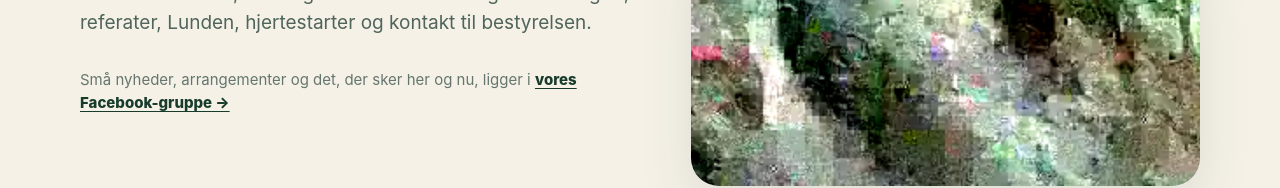
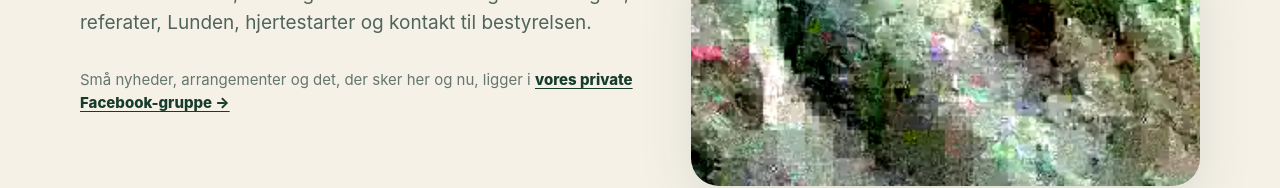
Before and after one commit to laugebex/Ravnsbjerg-info, a Next.js app: page / in a window 1280 px wide. Shown: the part 361-549 px from the top of the page. Built offline with nearby package versions, Linux system fonts and the light colour scheme.

Commit message:
Polish homepage shortcuts and Facebook wording

```diff
--- a/app/page.jsx
+++ b/app/page.jsx
@@ -7,9 +7,9 @@ const lunden1='/images/lunden-1.webp'
 const lunden2='/images/lunden-2.webp'
 
 export default function Home(){return <main>
-<section className="hero"><div className="wrap heroGrid"><div><p className="eyebrow">Grundejerforeningen · Gjellerup</p><h1>Ravnsbjerg</h1><p className="lead">Her finder du det, der er godt at kunne finde igen: vedtægter, referater, Lunden, hjertestarter og kontakt til bestyrelsen.</p><p className="heroFacebook">Små nyheder, arrangementer og det, der sker her og nu, ligger i <a href={facebook}>vores Facebook-gruppe →</a></p></div><div className="visual photoHero"><img src={lunden2} width="450" height="338" alt="Lunden ved Ravnsbjerg" fetchPriority="high"/></div></div></section>
+<section className="hero"><div className="wrap heroGrid"><div><p className="eyebrow">Grundejerforeningen · Gjellerup</p><h1>Ravnsbjerg</h1><p className="lead">Her finder du det, der er godt at kunne finde igen: vedtægter, referater, Lunden, hjertestarter og kontakt til bestyrelsen.</p><p className="heroFacebook">Små nyheder, arrangementer og det, der sker her og nu, ligger i <a href={facebook}>vores private Facebook-gruppe →</a></p></div><div className="visual photoHero"><img src={lunden2} width="450" height="338" alt="Lunden ved Ravnsbjerg" fetchPriority="high"/></div></div></section>
 
-<section className="quick"><div className="wrap quickGrid"><a href="#hjertestarter"><b>♥</b><span><strong>Hjertestarter</strong><small>Ravnsbjerg Krat 2</small></span><i>→</i></a><a href="/vedtaegter"><b>§</b><span><strong>Vedtægter</strong><small>Gældende ordlyd</small></span><i>→</i></a><a href="/generalforsamling"><b>◎</b><span><strong>Generalforsamling</strong><small>Frister og referater</small></span><i>→</i></a><a href="#kontakt"><b>✉</b><span><strong>Kontakt</strong><small>Skriv til bestyrelsen</small></span><i>→</i></a></div></section>
+<nav className="quick" aria-label="Hurtige genveje"><div className="wrap quickGrid"><a href="#hjertestarter"><b aria-hidden="true">♥</b><span><strong>Hjertestarter</strong><small>Ravnsbjerg Krat 2</small></span><i aria-hidden="true">→</i></a><a href="/vedtaegter"><b aria-hidden="true">§</b><span><strong>Vedtægter</strong><small>Gældende ordlyd</small></span><i aria-hidden="true">→</i></a><a href="/generalforsamling"><b aria-hidden="true">◎</b><span><strong>Generalforsamling</strong><small>Frister og referater</small></span><i aria-hidden="true">→</i></a><a href="#kontakt"><b aria-hidden="true">✉</b><span><strong>Kontakt</strong><small>Skriv til bestyrelsen</small></span><i aria-hidden="true">→</i></a></div></nav>
 
 <section id="nyheder" className="section"><div className="wrap"><div className="sectionHead"><div><p className="eyebrow">Nyt</p><h2>Fra Ravnsbjerg</h2></div><p>De større nyheder, der er værd at kunne finde igen.</p></div><div className="newsGrid">{news.map((n,i)=><article className={i===0?'card featured':'card'} key={n.title}><span className="meta">{n.category}{n.date&&<> · {n.date}</>}</span><h3>{n.title}</h3><p>{n.body}</p>{n.href&&<a className="textLink" href={n.href}>{n.link}</a>}</article>)}</div></div></section>
 
@@ -19,5 +19,5 @@ export default function Home(){return <main>
 
 <section id="bestyrelsen" className="section"><div className="wrap"><div className="sectionHead"><div><p className="eyebrow">Kontakt</p><h2>Bestyrelsen</h2></div><p>Den nuværende bestyrelse efter generalforsamlingen 11. marts 2026.</p></div><div className="boardGrid">{board.map(m=><article key={m.name}><span>{m.role}</span><h3>{m.name}</h3><p>{m.address}</p>{m.phone&&<a href={'tel:+45'+m.phone.replaceAll(' ','')}>{m.phone}</a>}</article>)}</div></div></section>
 
-<section id="kontakt" className="contact"><div className="wrap contactGrid"><div><p className="eyebrow light">Kontakt</p><h2>Skriv til bestyrelsen</h2><p>Spørgsmål, forslag eller noget fra området, vi bør kende til? Send en besked.</p><p className="contactAlt">Hvis formularen driller, kan du også skrive i <a href={facebook}>Facebook-gruppen</a>.</p></div><ContactForm/></div></section>
+<section id="kontakt" className="contact"><div className="wrap contactGrid"><div><p className="eyebrow light">Kontakt</p><h2>Skriv til bestyrelsen</h2><p>Spørgsmål, forslag eller noget fra området, vi bør kende til? Send en besked.</p></div><ContactForm/></div></section>
 </main>}
```
